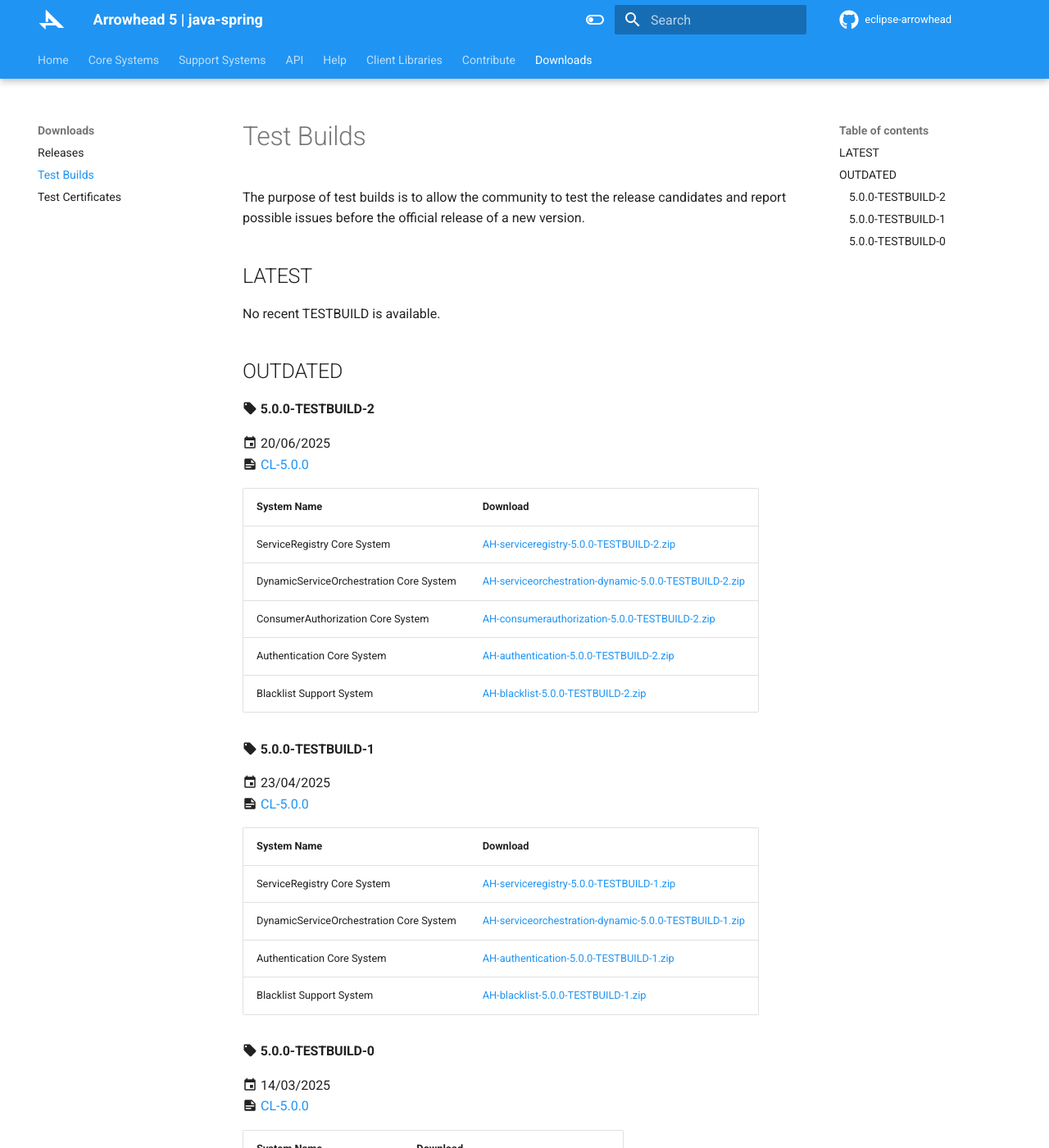
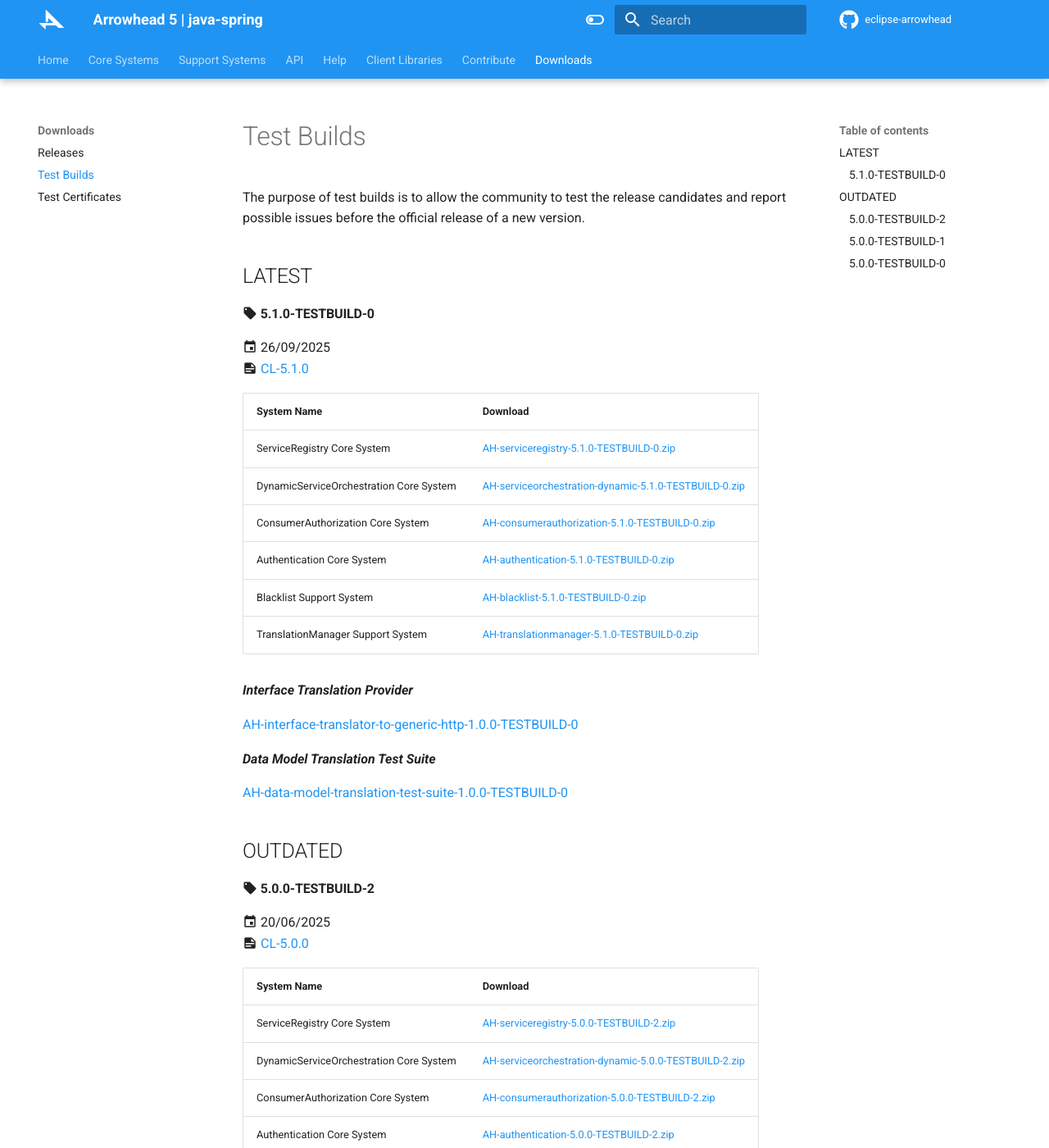
Before and after one commit to Aitia-IIOT/ah5-docs-java-spring, an MkDocs documentation site: the page built from docs/downloads/test_builds.md, in a window 1280 px wide and 1400 px high. Shown: the whole window at 82% size. Built offline with MkDocs 1.6.1 and Material for MkDocs 9.7.7, drawn with Linux system fonts in a browser that asks for light colours.

Commit message:
AH 5.1.0-TESTBUILD-0 downloadables

```diff
--- a/docs/downloads/test_builds.md
+++ b/docs/downloads/test_builds.md
@@ -4,7 +4,27 @@ The purpose of test builds is to allow the community to test the release candida
 
 ## LATEST
 
-No recent TESTBUILD is available.
+#### :material-tag: 5.1.0-TESTBUILD-0
+
+:material-calendar: 26/09/2025 <br/>
+:material-note-text: [CL-5.1.0](../general/changelogs/cl510.md)
+
+System Name | Download
+--- | ---
+ServiceRegistry Core System | [AH-serviceregistry-5.1.0-TESTBUILD-0.zip](https://github.com/eclipse-arrowhead/ah5-core-java-spring/releases/download/v5.1.0-TESTBUILD-0/AH-serviceregistry-5.1.0-TESTBUILD-0.zip)
+DynamicServiceOrchestration Core System  | [AH-serviceorchestration-dynamic-5.1.0-TESTBUILD-0.zip](https://github.com/eclipse-arrowhead/ah5-core-java-spring/releases/download/v5.1.0-TESTBUILD-0/AH-serviceorchestration-dynamic-5.1.0-TESTBUILD-0.zip)
+ConsumerAuthorization Core System | [AH-consumerauthorization-5.1.0-TESTBUILD-0.zip](https://github.com/eclipse-arrowhead/ah5-core-java-spring/releases/download/v5.1.0-TESTBUILD-0/AH-consumerauthorization-5.1.0-TESTBUILD-0.zip)
+Authentication Core System | [AH-authentication-5.1.0-TESTBUILD-0.zip](https://github.com/eclipse-arrowhead/ah5-core-java-spring/releases/download/v5.1.0-TESTBUILD-0/AH-authentication-5.1.0-TESTBUILD-0.zip)
+Blacklist Support System | [AH-blacklist-5.1.0-TESTBUILD-0.zip](https://github.com/eclipse-arrowhead/ah5-blacklist-java-spring/releases/download/v5.1.0-TESTBUILD-0/AH-blacklist-5.1.0-TESTBUILD-0.zip)
+TranslationManager Support System | [AH-translationmanager-5.1.0-TESTBUILD-0.zip](https://github.com/eclipse-arrowhead/ah5-translation-manager-java-spring/releases/download/v5.1.0-TESTBUILD-0/AH-translationmanager-5.1.0-TESTBUILD-0.zip)
+
+_**Interface Translation Provider**_
+
+[AH-interface-translator-to-generic-http-1.0.0-TESTBUILD-0](https://github.com/Aitia-IIOT/ah5-app-aitia-interface-translator-to-generic-http-java-spring/releases/download/v1.0.0/AH-interface-translator-to-generic-http-1.0.0-TESTBUILD-0.zip)
+
+_**Data Model Translation Test Suite**_
+
+[AH-data-model-translation-test-suite-1.0.0-TESTBUILD-0](https://github.com/Aitia-IIOT/ah5-aitia-translation-test-suite/releases/download/v1.0.0-TESTBUILD-0/AH-data-model-translation-test-suite-1.0.0-TESTBUILD-0.zip)
 
 ## OUTDATED
 
```
Also changed, not shown: docs/general/changelogs/cl510.md (+1 -1 lines).
